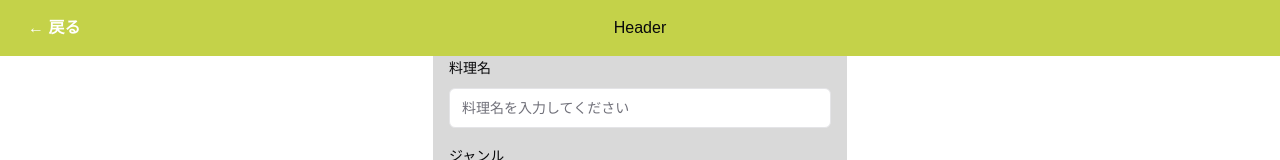
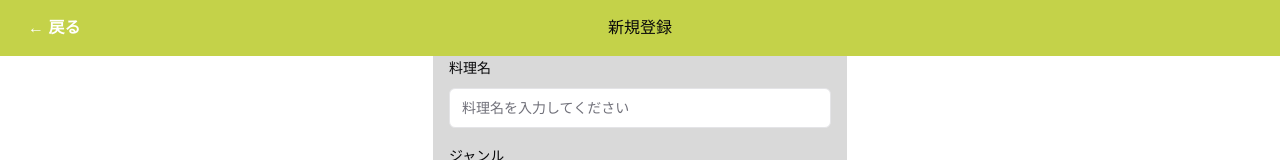
Before and after one commit to u5u5u5u/matcha_log, a Next.js app: page /matcha/registration in a window 1280 px wide. Shown: the top 160 px of the page. Built offline with nearby package versions, Linux system fonts and the light colour scheme.

Commit message:
ヘッダーのタイトルを動的に

```diff
--- a/src/app/(main)/layout.tsx
+++ b/src/app/(main)/layout.tsx
@@ -2,6 +2,11 @@
 
 import { usePathname } from "next/navigation";
 import Header from "@/components/Header/Header";
+
+const PageTitle: { [key: string]: string } = {
+  "/home": "Home",
+  "/matcha/registration": "新規登録",
+};
 
 export default function RootLayout({
   children,
@@ -10,10 +15,11 @@ export default function RootLayout({
 }) {
   const pathname = usePathname();
   const showBackButton = pathname !== "/home";
+  const pageTitle = PageTitle[pathname] || "";
 
   return (
     <>
-      <Header showBackButton={showBackButton} />
+      <Header title={pageTitle} showBackButton={showBackButton} />
       <main className="container">{children}</main>
     </>
   );
--- a/src/components/Header/Header.tsx
+++ b/src/components/Header/Header.tsx
@@ -1,14 +1,15 @@
 import BackButton from "@/components/Header/BackButton";
 
 interface HeaderProps {
+  title: string;
   showBackButton: boolean;
 }
 
-const Header: React.FC<HeaderProps> = ({ showBackButton }) => {
+const Header: React.FC<HeaderProps> = ({ title, showBackButton }) => {
   return (
     <header className="fixed flex justify-center items-center w-full h-14 bg-primary-400">
       {showBackButton && <BackButton />}
-      <h1>Header</h1>
+      <h1>{title}</h1>
     </header>
   );
 };
```
